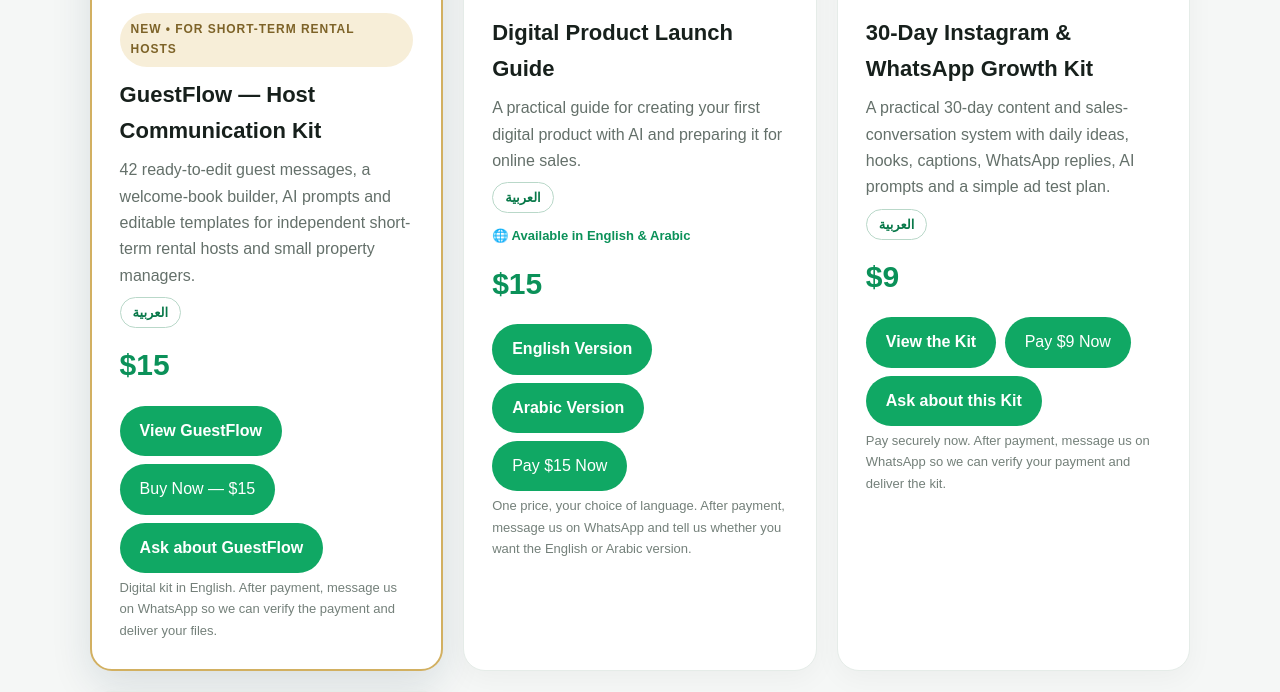
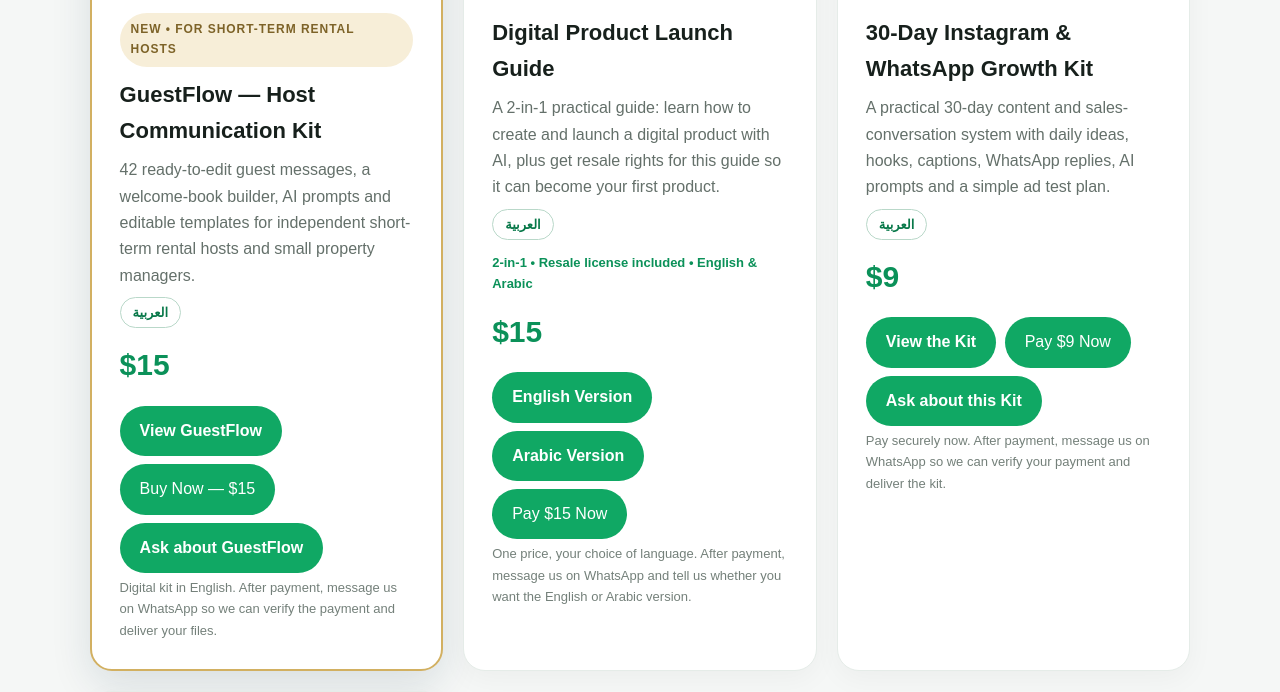
Before and after one commit to ai-money-agent/ai-money-agent-site, a browser extension: page global.html in a window 1280 px wide. Shown: the part 1771-2463 px from the top of the page. Drawn offline with Linux system fonts and the light colour scheme.

Commit message:
Highlight 2-in-1 resale rights on store card

```diff
--- a/global.html
+++ b/global.html
@@ -114,11 +114,11 @@ alt=""
       <img class="product-image" loading="lazy" decoding="async" src="/file_00000000e32082108ff8574e3a1cc7f8.png?v=1" alt="Digital Product Launch Guide — English and Arabic versions available">
       <h3>Digital Product Launch Guide</h3>
       <div class="product-desc">
-        <p class="desc-en">A practical guide for creating your first digital product with AI and preparing it for online sales.</p>
+        <p class="desc-en">A 2-in-1 practical guide: learn how to create and launch a digital product with AI, plus get resale rights for this guide so it can become your first product.</p>
         <p class="desc-ar" dir="rtl" lang="ar" hidden>دليل عملي يساعدك على إنشاء أول منتج رقمي باستخدام الذكاء الاصطناعي وتجهيزه للبيع عبر الإنترنت.</p>
         <button class="lang-toggle" type="button" onclick="toggleDescription(this)">العربية</button>
       </div>
-      <div class="small" style="font-weight:900;color:#0b9159;margin:4px 0 10px">🌐 Available in English & Arabic</div>
+      <div class="small" style="font-weight:900;color:#0b9159;margin:4px 0 10px">2-in-1 • Resale license included • English & Arabic</div>
       <div class="price">$15</div>
       <a class="btn" href="/digital-product-guide.html">English Version</a>
       <a class="btn" href="https://wa.me/96171226625?text=Hi%20Local%20Growth%2C%20I%20want%20the%20Arabic%20version%20of%20the%20Digital%20Product%20Launch%20Guide%20%28%2415%29." target="_blank" rel="noopener">Arabic Version</a>
```
